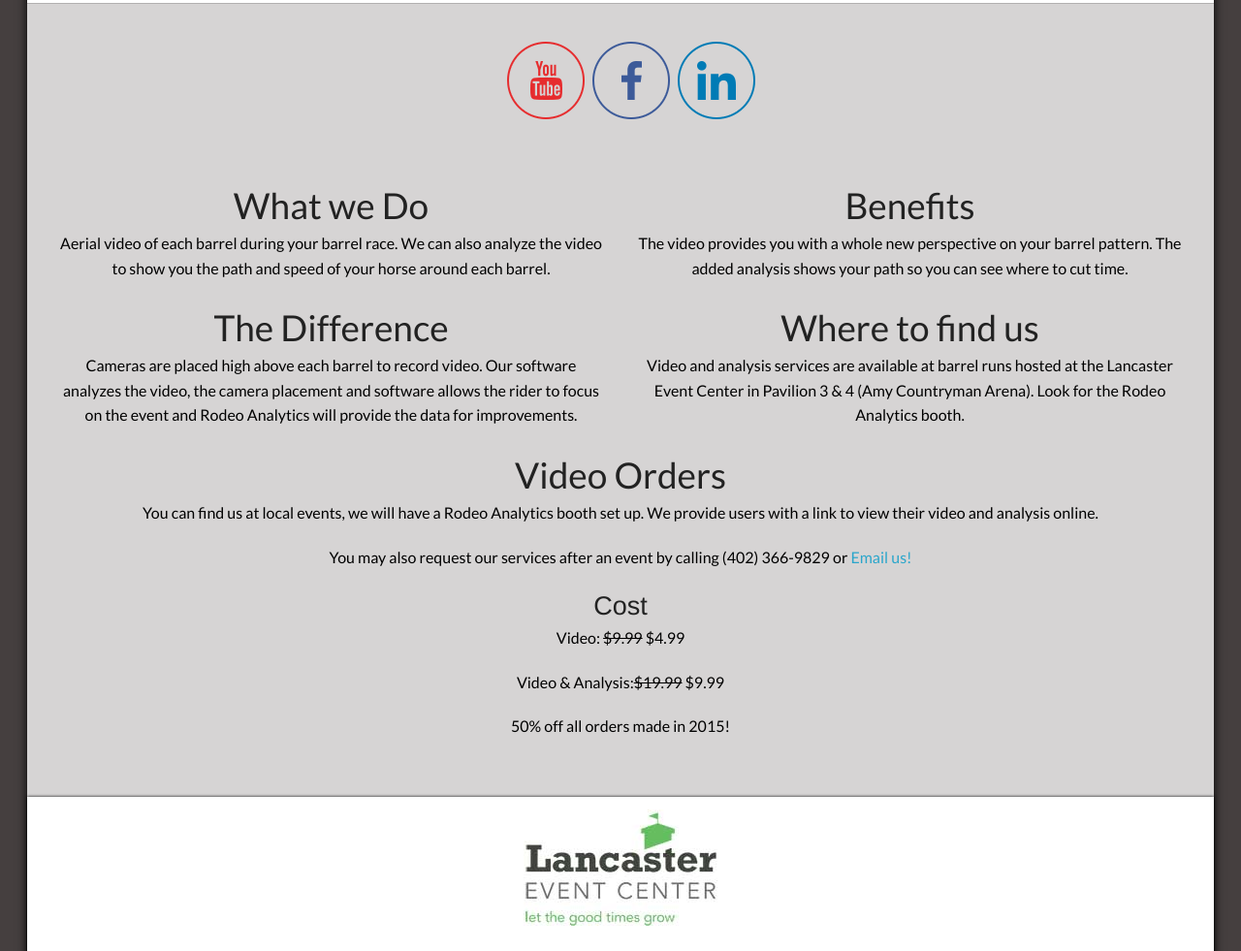
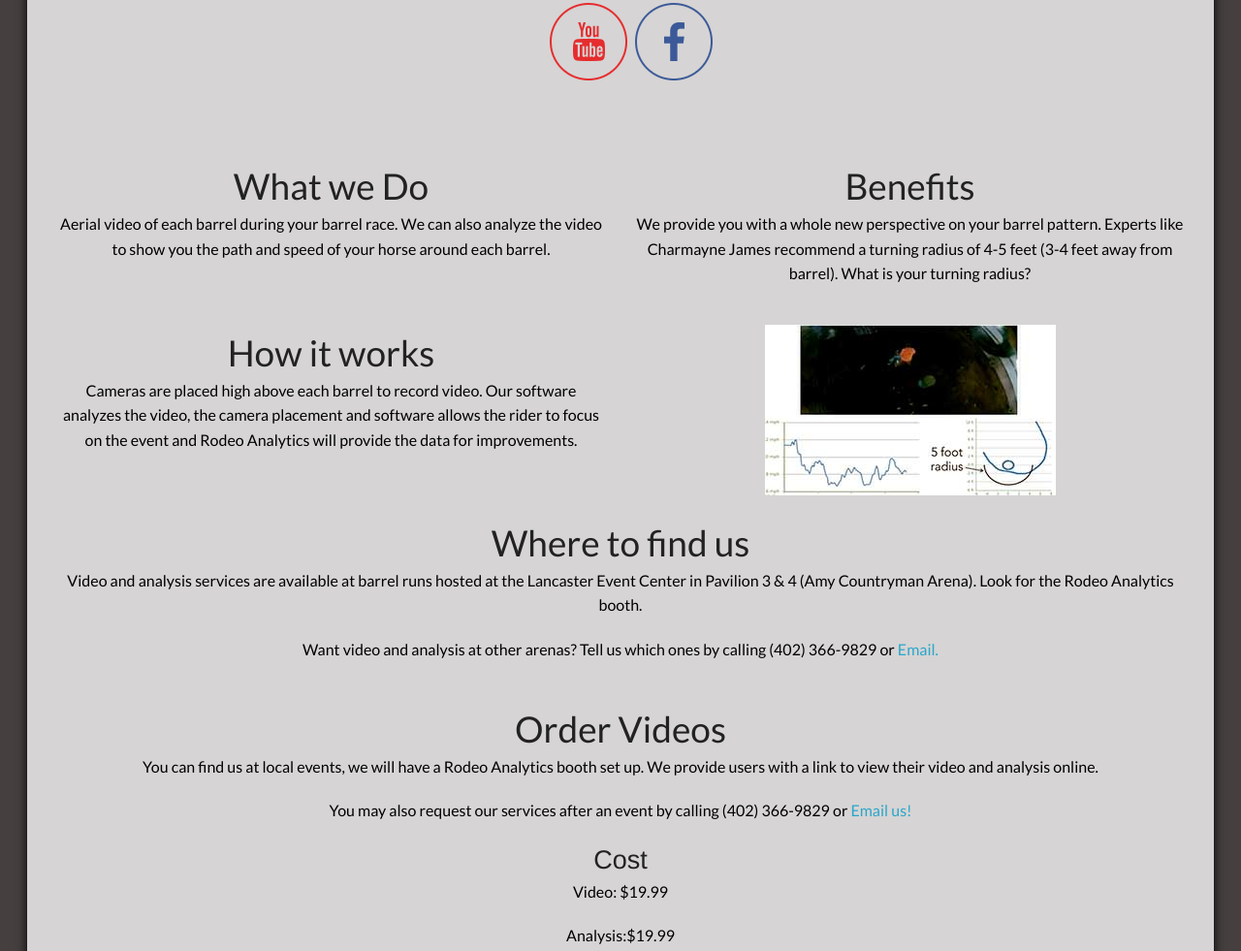
Before and after one commit to lizbachmann/Rodeo_landing_page, a plain HTML site: page foundation-essentials-5.5.3/index.html in a window 1280 px wide. Shown: the part 377-1358 px from the top of the page at 97% size. Drawn offline with Linux system fonts and the light colour scheme.

Commit message:
image add

```diff
--- a/foundation-essentials-5.5.3/index.html
+++ b/foundation-essentials-5.5.3/index.html
@@ -26,55 +26,52 @@
            <div class="small-12 columns ext-content">
                <div class="small-12 columns media">
                   <ul class="social">
-                 <li class="youtube"><a class="youtube-icon" href="https://youtube.com/" target="_blank">
+                 <li class="youtube"><a class="youtube-icon" href="https://www.youtube.com/channel/UC3rMOjzK1swNhUa3xVvW3RA" target="_blank">
                        <img src="Social_Icons/youtube.png" alt="link to twitter">
                      </a></li>
                      <li class="fb"><a href="https://www.facebook.com/RodeoAnalytics" target="_blank"><img src="Social_Icons/facebook.png"></a></li>
-                                          <li class="linkedin"><a href="https://www.linkedin.com/pub/alex-adams/52/298/674" target="_blank"><img src="Social_Icons/linkedin.png"></a></li>
+
                    </ul>
                </div>
            </div>
        </div>
    </section>
 <section class="main-content">
-     <div class="row">
-     <div class="large-12 columns">
 
-    </div>
-
-</div>
  <div class="row">
-	        	<div class="large-6 medium-12 columns">
+	        	<div class="large-6 medium-12 columns middle">
 	    		          <h2>What we Do</h2>
                     <p class="what">Aerial video of each barrel during your barrel race. We can also analyze the video to show you the path and speed of your horse around each barrel.</p>
 	    	</div>
 	        	<div class="large-6 medium-12 columns middle">
 	        	          <h2>Benefits</h2>
-                    <p class="how">The video provides you with a whole new perspective on your barrel pattern. The added analysis shows your path so you can see where to cut time.</p>
+                    <p class="how">We provide you with a whole new perspective on your barrel pattern. Experts like Charmayne James recommend a turning radius of 4-5 feet (3-4 feet away from barrel). What is your turning radius?</p>
      </div>
          	<div class="large-6 medium-12 columns middle">
-                   <h2>The Difference</h2>
+                   <h2>How it works</h2>
                     <p class="camera">Cameras are placed high above each barrel to record video. Our software analyzes the video, the camera placement and software allows the rider to focus on the event and Rodeo Analytics will provide the data for improvements.</p>
 	        	</div>
-	        	<div class="large-6 medium-12 columns middle">
+	<div class="large-6 medium-12 columns middle">
+    <img src="images/Example.jpg" alt="example">
+
+     </div>        	<div class="large-12 medium-12 columns middle">
                    <h2>Where to find us</h2>
                     <p class="where">Video and analysis services are available at barrel runs hosted at the Lancaster Event
 
 Center in Pavilion 3 & 4 (Amy Countryman Arena). Look for the Rodeo Analytics booth.</p>
-	        	</div>
-	        	<div class="large-12 medium-12 columns">
-                    <h2>Video Orders</h2>
+<p>Want video and analysis at other arenas? Tell us which ones by calling (402) 366-9829 or <a href="mailto:support@rodeoanalytics.com"> Email. </a></p>	        	</div>
+	        	<div class="large-12 medium-12 columns middle">
+                    <h2>Order Videos</h2>
                     <p>You can find us at local events, we will have a Rodeo Analytics booth set up.  We provide users with a link to view their video and analysis online.</p>
 <p>
 You may also request our services after an event by
 
 calling (402) 366-9829 or<a href="mailto:support@rodeoanalytics.com"> Email us! </a></p>
          <h3>Cost</h3>
-                    <p>Video: <strike>$9.99</strike> $4.99</p>
+                    <p>Video: $19.99</p>
 
-                    <p>Video & Analysis:<strike>$19.99</strike> $9.99</p>
+                    <p> Analysis:$19.99</p>
 
-<p>50% off all orders made in 2015!</p>
 
 	        	</div>
 	        	</div>
--- a/main.css
+++ b/main.css
@@ -93,15 +93,17 @@ img {
 .logo_mid {
     background: #fff;
  background-size: cover;
-    height: 280px;
+    height: 240px;
     box-shadow: 0 0 1px 0;
- padding-top: 45px;
+ padding-top: 40px;
 
 
 }
 
 /*Main Contact Section*/
-
+.middle {
+    padding-top: 20px;
+}
 .main-content {
     padding: 40px 30px;
 }
@@ -126,10 +128,10 @@ padding: 10px 0 40px 0;
 font-size: 12px;
 }
 
+@media screen and (max-width: 480px) {
+    .logo_mid {
+        height: 150px;
+        padding-top: 20px;
 
-
-
-
-
-/*fonts similar to Avenir Book, Lato or Nunito*/
-/*#793512 the logo color*/
+    }
+}
```
Also changed, not shown: foundation-essentials-5.5.3/images/Example.jpg (added).
